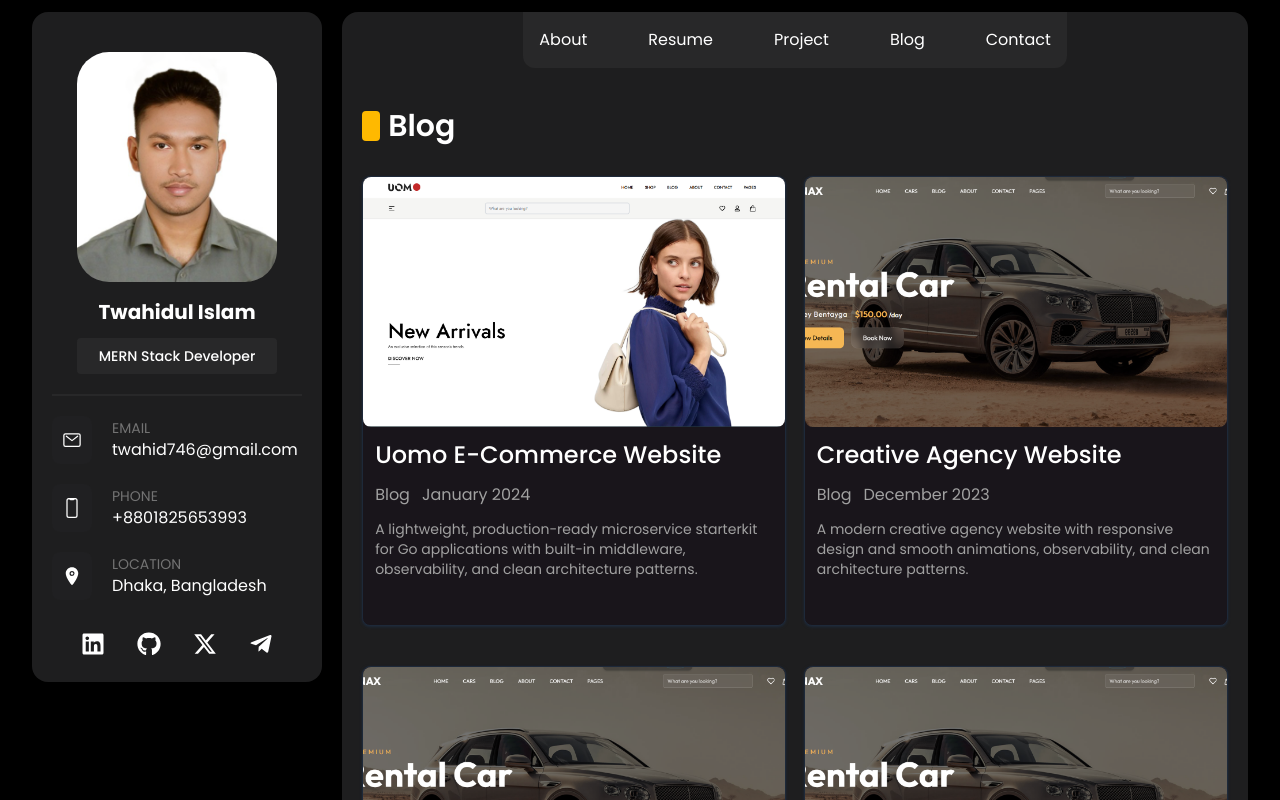
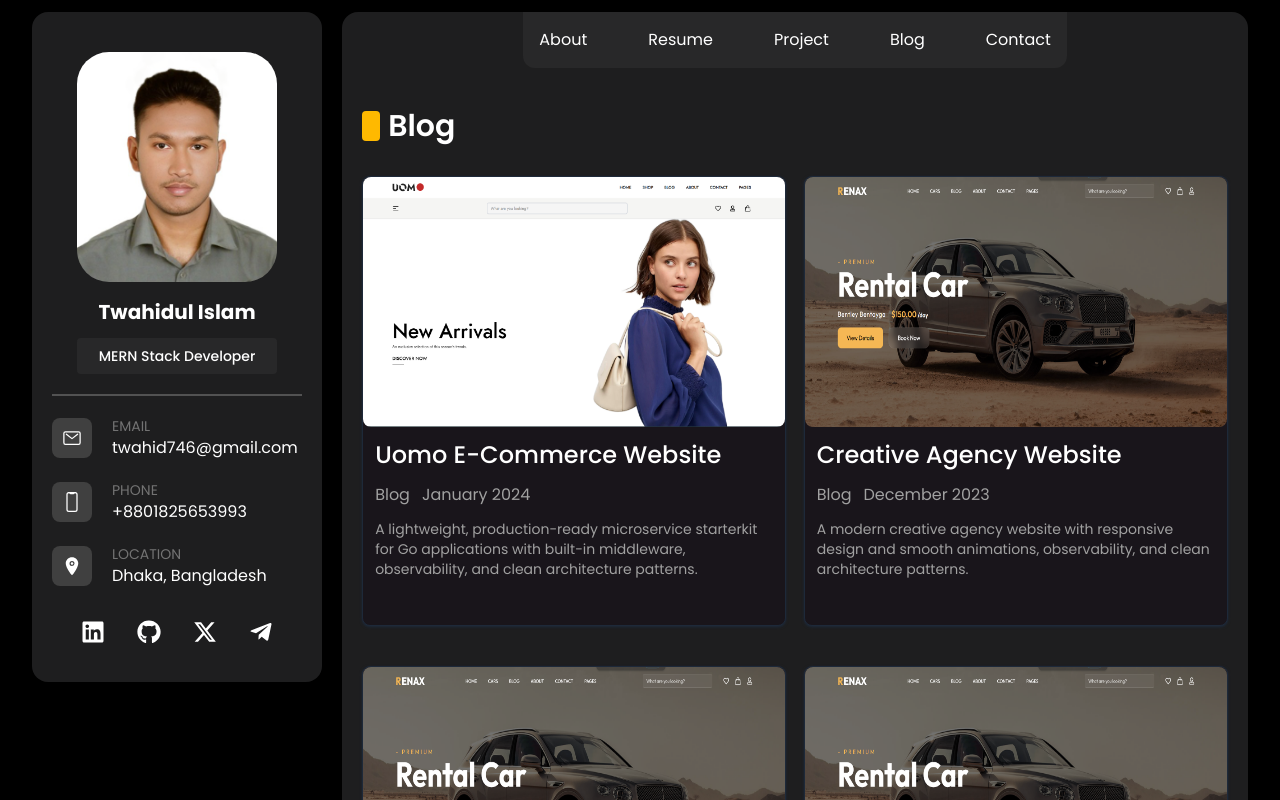
Before and after one commit to twahidulislamdev/port-dev, a React (Vite) app: page /blog in a window 1280 px wide. Shown: the top 800 px of the page. Built offline with nearby package versions, Linux system fonts and the light colour scheme.

Commit message:
add some thing to improve UI

```diff
--- a/src/components/BlogCard.jsx
+++ b/src/components/BlogCard.jsx
@@ -1,36 +1,44 @@
-import React from 'react'
-import { Link } from 'react-router-dom'
+import React from "react";
+import { Link } from "react-router-dom";
 
-const BlogCard = ({ className, blogImage, blogTitle, blogDate, blogDescription, }) => {
+const BlogCard = ({
+  className,
+  blogImage,
+  blogTitle,
+  blogDate,
+  blogDescription,
+}) => {
   return (
     <>
-            <div className={`w-full lg:w-[49%] h-[450px] bg-[#19151b] rounded-lg border border-gray-800 shadow shadow-gray-800  relative ${className}`}>
+      <div
+        className={`w-full lg:w-[49%] h-[450px] bg-[#19151b] rounded-lg border border-gray-800 shadow shadow-gray-800  relative ${className}`}
+      >
         {/* Project Image */}
         <div className="w-full">
-                    <img className='w-full h-[200px] lg:h-[250px] rounded-lg object-cover' src={blogImage} alt={blogTitle} />
+          <img
+            className="w-full h-[200px] lg:h-[250px] rounded-lg "
+            src={blogImage}
+            alt={blogTitle}
+          />
         </div>
 
         {/* Project Content */}
-                <div className="mt-3 px-3" >
+        <div className="mt-3 px-3">
           {/* Project Title */}
-                    <h6 className='text-2xl font-medium'>{blogTitle}</h6>
+          <h6 className="text-2xl font-medium">{blogTitle}</h6>
 
           {/* Project Date */}
           <div className="flex justify-start items-center gap-x-3 mt-3">
-                        <h6 className='text-neutral-400'>Blog</h6>
-                        <p className='text-neutral-400'>{blogDate}</p>
+            <h6 className="text-neutral-400">Blog</h6>
+            <p className="text-neutral-400">{blogDate}</p>
           </div>
 
           {/* Project Description */}
-                    <p className='text-sm pt-3 text-neutral-400'>{blogDescription}</p>
-
-
+          <p className="text-sm pt-3 text-neutral-400">{blogDescription}</p>
         </div>
-
-
       </div>
     </>
-    )
-}
+  );
+};
 
-export default BlogCard
+export default BlogCard;
--- a/src/components/layouts/Header.jsx
+++ b/src/components/layouts/Header.jsx
@@ -12,7 +12,7 @@ const Header = () => {
   return (
     <>
     {/* Header for Desktop Device start */}
-      <div className="w-[60%] m-auto hidden lg:flex justify-center items-center   bg-[#282829] p-4 rounded-b-xl">
+      <div className="w-[60%] m-auto hidden lg:flex justify-center items-center bg-[#282829] p-4 rounded-b-xl">
         <ul className="w-full m-auto flex justify-between space-x-10">
           <li>
             <Link to="/" className="hover:text-yellow-400">
--- a/src/components/layouts/SideBar.jsx
+++ b/src/components/layouts/SideBar.jsx
@@ -15,7 +15,7 @@ const SideBar = () => {
   return (
     <div className="relative  w-full lg:w-[24%] h-full lg:h-[670px] bg-[#1e1e1f] rounded-2xl p-3 lg:p-5 overflow-hidden">
       {/* ---------- Profile ---------- */}
-      <div className="px-5 pt-5 lg:p-5 lg:border-b-2 lg:border-[#282829] flex flex-row lg:flex-col justify-center items-center">
+      <div className="px-5 pt-5 lg:p-5 lg:border-b-2 lg:border-neutral-600 flex flex-row lg:flex-col justify-center items-center">
         <img
           src={MyPicture}
           alt="Profile"
@@ -32,10 +32,10 @@ const SideBar = () => {
       </div>
 
       {/* ---------- Mobile Dropdown Toggle ---------- */}
-      <div className="flex lg:hidden absolute top-0 right-0 bg-[#202022] px-3 py-2 rounded-tr-2xl border border-neutral-600">
+      <div className="flex lg:hidden absolute top-0 right-0 bg-[#202022] px-3 py-2 rounded-bl-3xl rounded-tr-2xl border-2 border-neutral-500 shadow-xs shadow-neutral-5 600">
         <IoChevronUp
           onClick={() => setOpen(!open)}
-          className={`text-xl cursor-pointer transition-all duration-300 ${
+          className={`text-2xl cursor-pointer transition-all duration-300 ${
             open ? "rotate-180" : ""
           }`}
         />
@@ -44,10 +44,10 @@ const SideBar = () => {
       {/* ---------- Mobile Dropdown Items ---------- */}
       <div className="lg:hidden mt-5">
         {open && (
-          <div className="mt-5 space-y-5 border-t-2 border-[#282829] pt-5">
+          <div className="mt-5 space-y-5 border-t-1 border-neutral-600 pt-5">
             {/* Email */}
             <div className="flex items-center gap-x-5">
-              <div className="w-10 h-12 rounded-lg bg-[#202022] flex items-center justify-center">
+              <div className="w-10 h-10 rounded-lg bg-neutral-700 flex items-center justify-center">
                 <IoMailOutline className="text-xl" />
               </div>
               <div>
@@ -58,7 +58,7 @@ const SideBar = () => {
 
             {/* Phone */}
             <div className="flex items-center gap-x-5">
-              <div className="w-10 h-12 rounded-lg bg-[#202022] flex items-center justify-center">
+              <div className="w-10 h-10 rounded-lg bg-neutral-700 flex items-center justify-center">
                 <IoPhonePortraitOutline className="text-xl" />
               </div>
               <div>
@@ -68,8 +68,8 @@ const SideBar = () => {
             </div>
 
             {/* Location */}
-            <div className="flex items-center gap-x-5">
-              <div className="w-10 h-12 rounded-lg bg-[#202022] flex items-center justify-center">
+            <div className="flex items-center gap-x-5 border-neutral-600  border-b-1 pb-5">
+              <div className="w-10 h-10 rounded-lg bg-neutral-700 flex items-center justify-center">
                 <IoLocation className="text-xl" />
               </div>
               <div>
@@ -79,7 +79,7 @@ const SideBar = () => {
             </div>
 
             {/* Socials */}
-            <div className="flex justify-center items-center gap-x-10 pt-3 pb-5">
+            <div className="flex justify-center items-center gap-x-10 pb-5">
               <FaLinkedin
                 className="text-2xl cursor-pointer hover:text-blue-600 duration-200"
                 onClick={() =>
@@ -89,21 +89,18 @@ const SideBar = () => {
                   )
                 }
               />
-
               <FaGithub
                 className="text-2xl cursor-pointer hover:text-gray-300 duration-200"
                 onClick={() =>
                   window.open("https://github.com/twahidulislamDev", "_blank")
                 }
               />
-
               <FaXTwitter
                 className="text-2xl cursor-pointer hover:text-blue-400 duration-200"
                 onClick={() =>
                   window.open("https://twitter.com/twahidulislam", "_blank")
                 }
               />
-
               <FaTelegramPlane
                 className="text-2xl cursor-pointer hover:text-blue-500 duration-200"
                 onClick={() =>
@@ -118,7 +115,7 @@ const SideBar = () => {
       {/* ---------- Desktop View (unchanged) ---------- */}
       <div className="hidden lg:block mt-5 space-y-5">
         <div className="flex items-center gap-x-5">
-          <div className="w-10 h-12 rounded-lg bg-[#202022] flex items-center justify-center">
+          <div className="w-10 h-10 rounded-lg bg-neutral-700 flex items-center justify-center">
             <IoMailOutline className="text-xl" />
           </div>
           <div>
@@ -128,7 +125,7 @@ const SideBar = () => {
         </div>
 
         <div className="flex items-center gap-x-5">
-          <div className="w-10 h-12 rounded-lg bg-[#202022] flex items-center justify-center">
+          <div className="w-10 h-10 rounded-lg bg-neutral-700 flex items-center justify-center">
             <IoPhonePortraitOutline className="text-xl" />
           </div>
           <div>
@@ -138,7 +135,7 @@ const SideBar = () => {
         </div>
 
         <div className="flex items-center gap-x-5">
-          <div className="w-10 h-12 rounded-lg bg-[#202022] flex items-center justify-center">
+          <div className="w-10 h-10 rounded-lg bg-neutral-700 flex items-center justify-center">
             <IoLocation className="text-xl" />
           </div>
           <div>
--- a/src/components/pages/About.jsx
+++ b/src/components/pages/About.jsx
@@ -48,7 +48,7 @@ const About = () => {
 
           <div className="flex justify-start items-center gap-x-5 gap-y-5 mt-5 flex-wrap">
             {/* First part start  */}
-            <div className="w-full lg:w-[48%] m-auto h-[200px] lg:h-[180px] bg-[#202022] px-5  py-0 lg:py-10 rounded-lg shadow shadow-gray-700">
+            <div className="w-full lg:w-[48%] m-auto h-[200px] lg:h-[180px] bg-[#202022] px-5  py-0 lg:py-10 rounded-lg shadow shadow-neutral-600">
               <div className="flex flex-col lg:flex-row items-center lg:items-start text-center lg:text-left gap-5 py-2">
                 <FaLaptopCode className="text-[80px] lg:text-[100px]" />
                 <div className="space-y-2">
@@ -61,7 +61,7 @@ const About = () => {
             </div>
             {/* First part End  */}
             {/* Second part Start  */}
-            <div className="w-full lg:w-[48%] m-auto h-[200px] lg:h-[180px] bg-[#202022] px-5  py-0 lg:py-10 rounded-lg shadow shadow-gray-700">
+            <div className="w-full lg:w-[48%] m-auto h-[200px] lg:h-[180px] bg-[#202022] px-5  py-0 lg:py-10 rounded-lg shadow shadow-neutral-600">
               <div className="flex flex-col lg:flex-row items-center lg:items-start text-center lg:text-left gap-5 py-2">
                 <SlScreenSmartphone className="text-[80px] lg:text-[100px]" />
                 <div className="space-y-2">
--- a/src/components/pages/Contact.jsx
+++ b/src/components/pages/Contact.jsx
@@ -57,7 +57,7 @@ const Contact = () => {
             <div className="flex justify-end items-center">
               <button
                 type="submit"
-                className="w-[170px] lg:w-[170px] px-2 py-3 border-1 border-neutral-600 text-white font-medium rounded-lg flex items-center justify-center space-x-2 transition-colors"
+                className="w-[170px] lg:w-[170px] px-2 py-3 border-2 border-neutral-600 shadow-xs shadow-neutral-600 text-white font-medium rounded-lg flex items-center justify-center space-x-2 transition-colors"
               >
                 <IoIosSend />
                 <span>Send Message</span>
--- a/src/components/pages/Project.jsx
+++ b/src/components/pages/Project.jsx
@@ -25,7 +25,7 @@ const Project = () => {
       title: "Car Rental Website",
       date: "September 2025",
       description:
-        "A modern creative agency website with responsive design and smooth animations, observability, and clean architecture patterns. ",
+        "A comprehensive car rental platform with real-time vehicle availability, booking management, and seamless payment integration for a modern car rental experience.",
       technologies: ["Figma", "Tailwind", "React", "Redux"],
       githubLink: "https://github.com/twahidulislamdev/go-ride",
       liveLink: "https://go-ride-xi.vercel.app/",
@@ -38,14 +38,18 @@ const Project = () => {
       title: "Prime Store E-commarce Website",
       date: "December 2023",
       description:
-        "A modern creative agency website with responsive design and smooth animations, observability, and clean architecture patterns. ",
+        "A modern e-commerce platform with advanced product filtering, secure payment integration, and responsive design for optimal shopping experience across all devices.",
       technologies: ["Figma", "Tailwind", "React", "Redux"],
-      githubLink: "https://github.com/twahidulislamdev/go-ride",
-      liveLink: "https://go-ride-xi.vercel.app/",
+      githubLink: "https://github.com/twahidulislamdev/prime-store",
+      liveLink: "https://prime-store-one.vercel.app/",
       className: "w-full lg:w-[49%]",
       imageHeight: "h-[200px] lg:h-[250px]",
     },
   ];
+  // Function to handle image click and open live project
+  const handleImageClick = (liveLink) => {
+    window.open(liveLink, "_blank", "noopener,noreferrer");
+  };
 
   return (
     <div className="mt-5 mb-20 lg:mb-0">
@@ -81,6 +85,7 @@ const Project = () => {
             githubLink={project.githubLink}
             liveLink={project.liveLink}
             imageHeight={project.imageHeight}
+            onImageClick={() => handleImageClick(project.liveLink)}
           />
         ))}
       </div>
--- a/src/components/pages/Resume.jsx
+++ b/src/components/pages/Resume.jsx
@@ -95,7 +95,7 @@ const Resume = () => {
         </div>
         {/* Exprience part End  */}
 
-        <div className="absolute right-0.5 lg:right-2 bottom-1 lg:bottom-2 w-[170px] lg:w-[200px]  px-2 py-4 bg-[#222224] flex justify-center items-center gap-x-3 rounded-xl shadow-xs shadow-yellow-100">
+        <div className="absolute right-0.5 lg:right-2 bottom-5.5 lg:bottom-2 w-[170px] lg:w-[200px]  px-2 py-4 bg-[#222224] flex justify-center items-center gap-x-3 rounded-xl border-2 border-neutral-600 shadow-xs shadow-neutral-600">
           <FiFileText className='text-lg lg:text-xl'/>
           <p className='text-base lg:text-lg'>Download CV</p>
         </div>
```
Also changed, not shown: src/components/ProjectCard.jsx (+8 -3 lines). Lines whose indentation alone changed are shown as unchanged.
